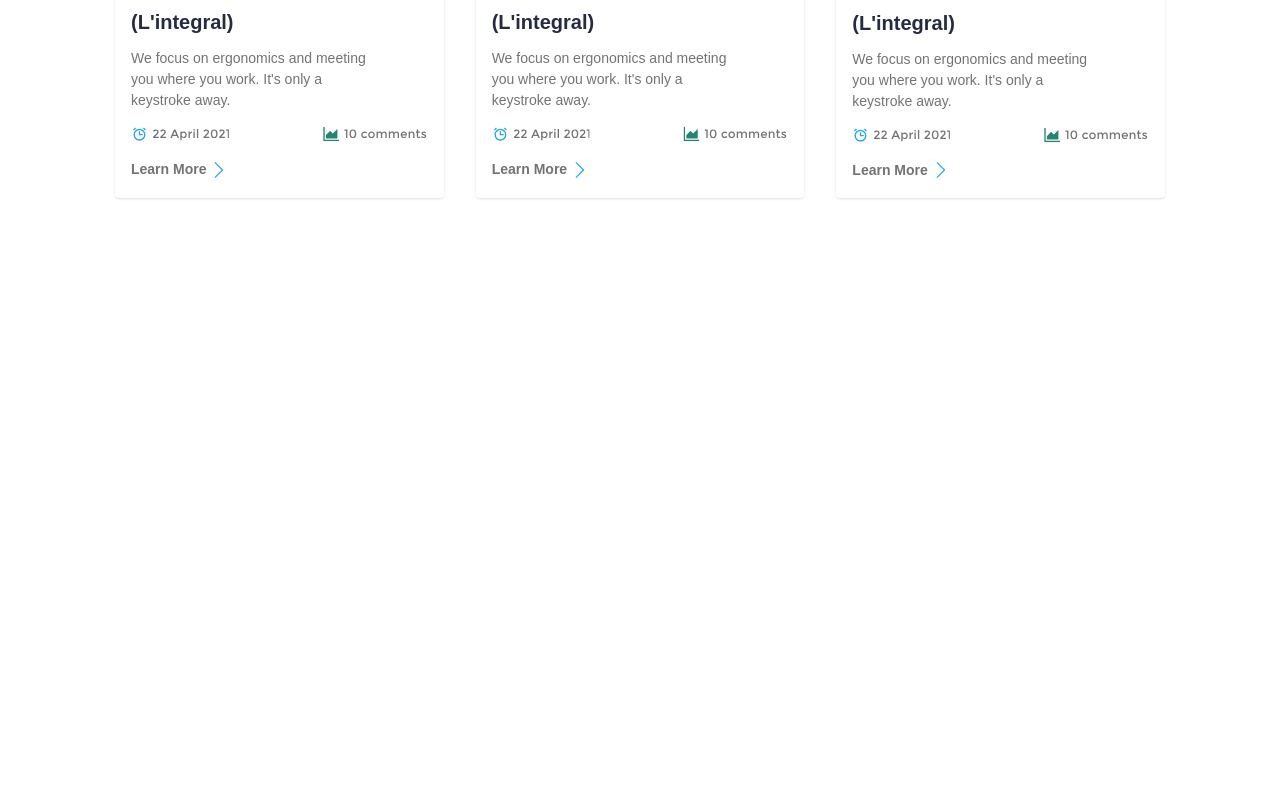
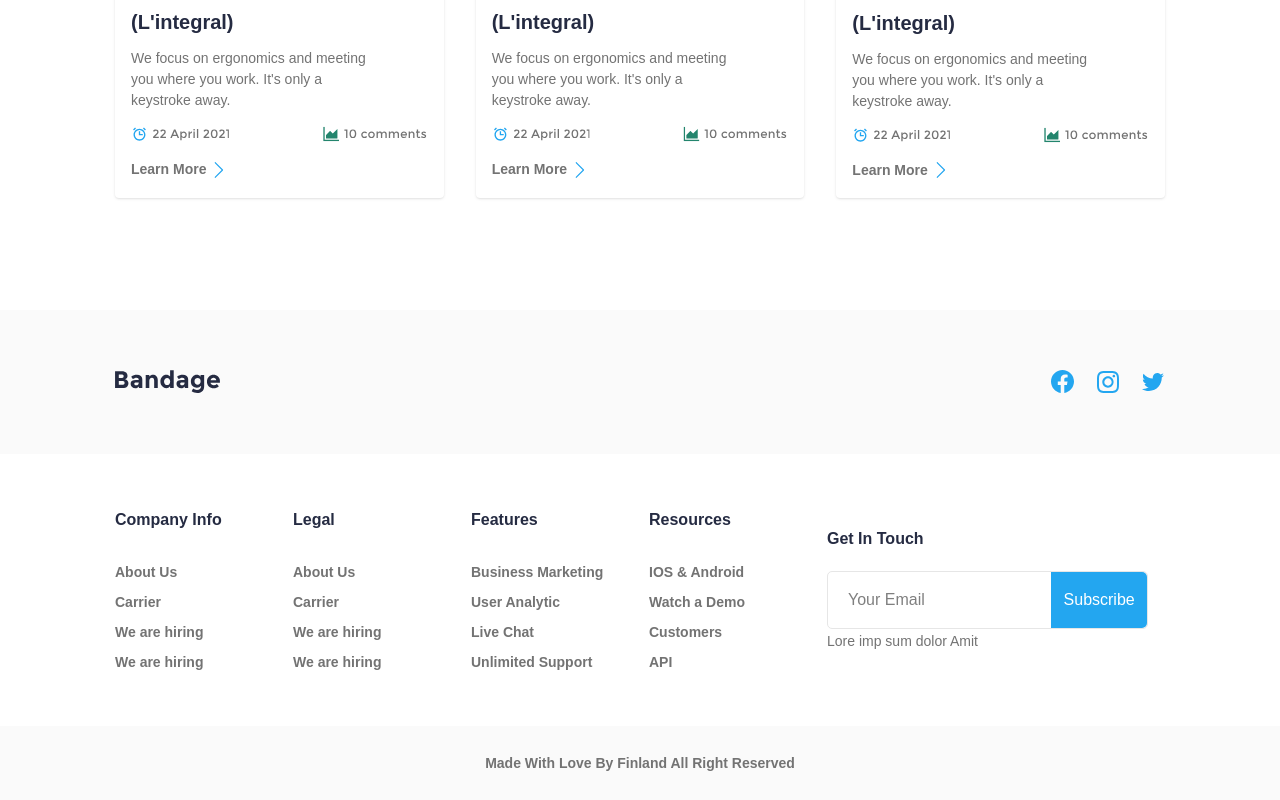
Before and after one commit to Jurayev311/React-11---dars, a React (Vite) app: page / in a window 1280 px wide. Shown: the part 3266-4066 px from the top of the page. Before the commit the page ends 3576 px from the top, so only its background shows below. Built offline with nearby package versions, Linux system fonts and the light colour scheme; no server answers.

Commit message:
footer qism tayyor media+

```diff
--- a/src/components/footer/Footer.jsx
+++ b/src/components/footer/Footer.jsx
@@ -8,7 +8,7 @@
   return (
     <>
       <div className='w-full h-36 bg-[#fafafa]'>
-        <div className='container flex items-center justify-between mt-24 h-full'>
+        <div className='container mx-auto flex items-center justify-between mt-24 h-full px-4 sm:px-6 lg:px-8'>
           <div>
             <img src={logo} alt='' />
           </div>
@@ -20,9 +20,9 @@
         </div>
       </div>
       <div className='w-full h-auto'>
-        <div className='container flex gap-7.5 items-center h-[272px] flex-wrap'>
-          <ul className='flex flex-col items-start w-[148px]'>
-            <h2 className='text-base font-bold  text-[#252B42] mb-5'>
+        <div className='container mx-auto flex flex-wrap gap-7.5 items-center h-[272px] px-4 sm:px-6 lg:px-8'>
+          <ul className='flex flex-col items-start w-full sm:w-[148px]'>
+            <h2 className='text-base font-bold text-[#252B42] mb-5'>
               Company Info
             </h2>
             <li className='text-[#737373] text-sm font-bold mt-2.5 hover:underline'>
@@ -46,8 +46,8 @@
               </a>
             </li>
           </ul>
-          <ul className='flex flex-col items-start w-[148px]'>
-            <h2 className='text-base font-bold  text-[#252B42] mb-5'>Legal</h2>
+          <ul className='flex flex-col items-start w-full sm:w-[148px]'>
+            <h2 className='text-base font-bold text-[#252B42] mb-5'>Legal</h2>
             <li className='text-[#737373] text-sm font-bold mt-2.5 hover:underline'>
               <a href=''>
                 <span>About Us</span>
@@ -69,8 +69,8 @@
               </a>
             </li>
           </ul>
-          <ul className='flex flex-col items-start w-[148px]'>
-            <h2 className='text-base font-bold  text-[#252B42] mb-5'>
+          <ul className='flex flex-col items-start w-full sm:w-[148px]'>
+            <h2 className='text-base font-bold text-[#252B42] mb-5'>
               Features
             </h2>
             <li className='text-[#737373] text-sm font-bold mt-2.5 hover:underline'>
@@ -94,8 +94,8 @@
               </a>
             </li>
           </ul>
-          <ul className='flex flex-col items-start w-[148px]'>
-            <h2 className='text-base font-bold  text-[#252B42] mb-5'>
+          <ul className='flex flex-col items-start w-full sm:w-[148px]'>
+            <h2 className='text-base font-bold text-[#252B42] mb-5'>
               Resources
             </h2>
             <li className='text-[#737373] text-sm font-bold mt-2.5 hover:underline'>
@@ -104,7 +104,6 @@
               </a>
             </li>
             <li className='text-[#737373] text-sm font-bold mt-2.5 hover:underline'>
-
               <a href=''>
                 <span>Watch a Demo</span>
               </a>
@@ -124,13 +123,13 @@
             <span className='text-base font-bold text-[#252B42]'>
               Get In Touch
             </span>
-            <div className='flex border border-[#e6e6e6] w-[321px] h-[58px] rounded-[5px] mt-5'>
+            <div className='flex border border-[#e6e6e6] w-full sm:w-[321px] h-[58px] rounded-[5px] mt-5'>
               <input
                 className='p-5 w-[70%]'
                 type='text'
                 placeholder='Your Email'
               />
-              <button className='bg-[#23A6F0] w-[30%] text-white rounded-r-[5px] border-l-[#e6e6e6] '>
+              <button className='bg-[#23A6F0] w-[30%] text-white rounded-r-[5px] border-l-[#e6e6e6]'>
                 Subscribe
               </button>
             </div>
@@ -141,9 +140,9 @@
         </div>
       </div>
       <div className='w-full h-[74px] bg-[#fafafa]'>
-        <div className='container flex items-center h-full'>
+        <div className='container mx-auto flex items-center justify-center h-full px-4 sm:px-6 lg:px-8'>
           <span className='text-sm font-bold text-[#737373]'>
-            Made With Love By Finland All Right Reserved{' '}
+            Made With Love By Finland All Right Reserved
           </span>
         </div>
       </div>
--- a/src/pages/home/Home.jsx
+++ b/src/pages/home/Home.jsx
@@ -18,7 +18,7 @@
         <Products />
         <Cta />
         <Posts />
-        {/* <Footer /> */}
+        <Footer />
     </>
   )
 }
```
